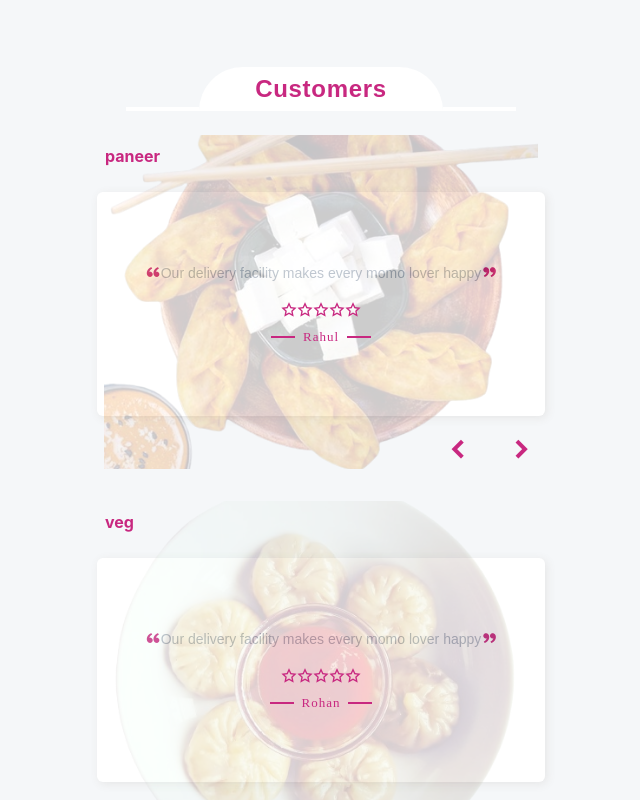
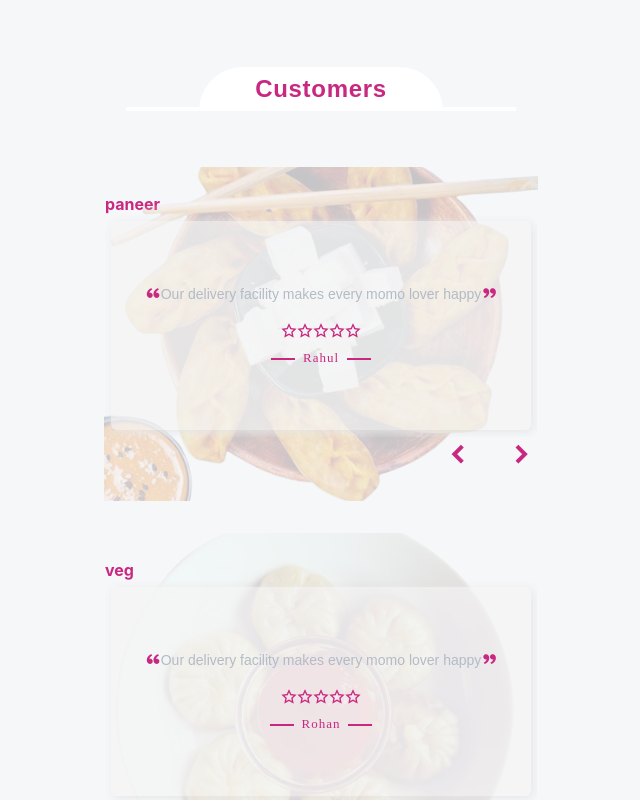
Before and after one commit to pratapbairagi/momostore, a React (Create React App) app in the folder momo_website/: page / in a window 1280 px wide. Shown: the part 8880-9680 px from the top of the page, without its empty margins (319-959 px from the left). Built offline with nearby package versions, Linux system fonts and the light colour scheme; a web font is replaced by a local one.

Commit message:
added metrimonial

```diff
--- a/momo_website/src/App.css
+++ b/momo_website/src/App.css
@@ -783,6 +783,9 @@ body{
       padding: 0.5rem 0;
       border-radius: 6px;
     }
+    .testimonial_container .card:nth-child(2){
+      margin-top: 3rem;
+    }
     .testimonial_container .card .section1{
       display: flex;
       flex-direction: column;
@@ -791,18 +794,23 @@ body{
       padding: 0;
       position: relative;
       overflow: hidden;
-
     }
     .testimonial_container .card .section1 .flex{
+      display: flex;
       flex-direction: row;
       justify-content: flex-start;
-      column-gap: 20%;
-      overflow-x: auto;
+      column-gap: 2%;
+      overflow: scroll;
+      width: 90%;
+      max-width: 90%;
+      padding: 0.4rem;
+      z-index: 2;
     }
     .testimonial_container .card .section1 .box{
-      background-color: rgba(245, 245, 245, 0.648);
+      background-color: rgba(245, 245, 245, 0.65);
       width: 100%;
       min-width: 100%;
+      max-width: 100%;
       aspect-ratio: 1/0.5;
       display: flex;
       flex-direction: column;
@@ -810,7 +818,7 @@ body{
       justify-content: center;
       padding: 0 0.6rem;
       box-shadow: 2px 2px 10px var(--bright-color-3);
-      background-color: var(--bright-color-1);
+      /* background-color: var(--bright-color-1); */
       border-radius: 6px;
     }
     .testimonial_container .card .section1 .box p{
@@ -864,6 +872,7 @@ body{
     .testimonial_container .card .section1 .title{
       color: #C82880;
       width: 90%;
+      margin: 0 ;
     }
     .testimonial_container .card .section1 .scroll_btns{
       width: 90%;
```
